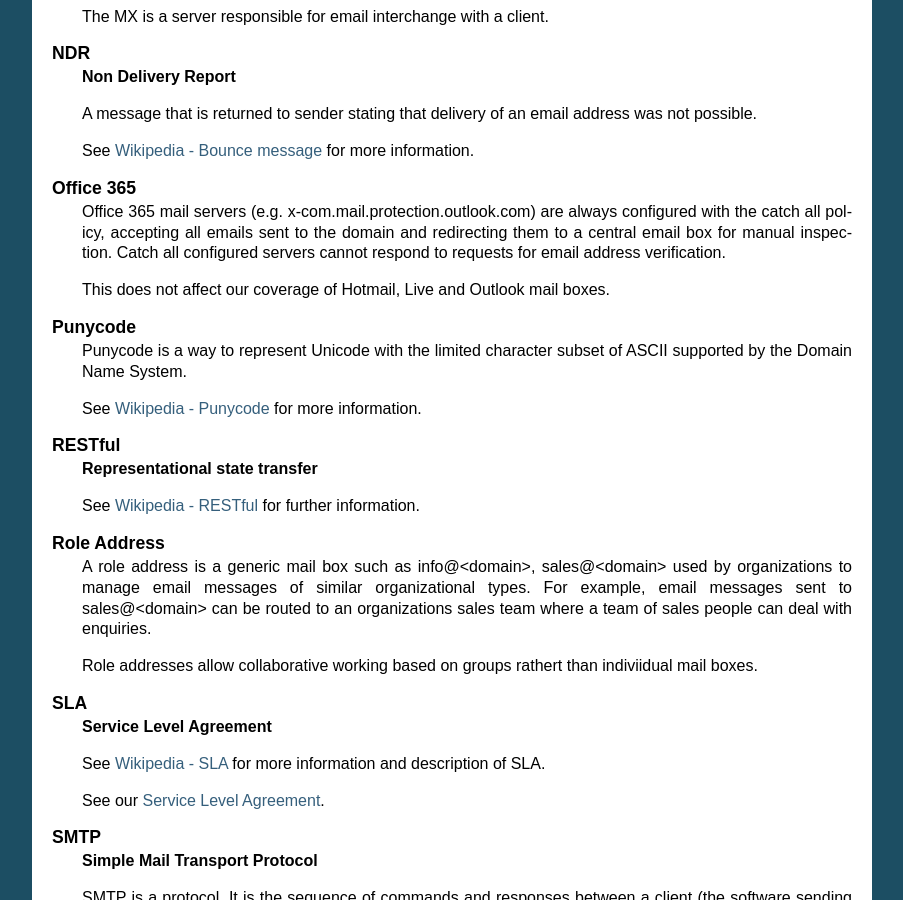
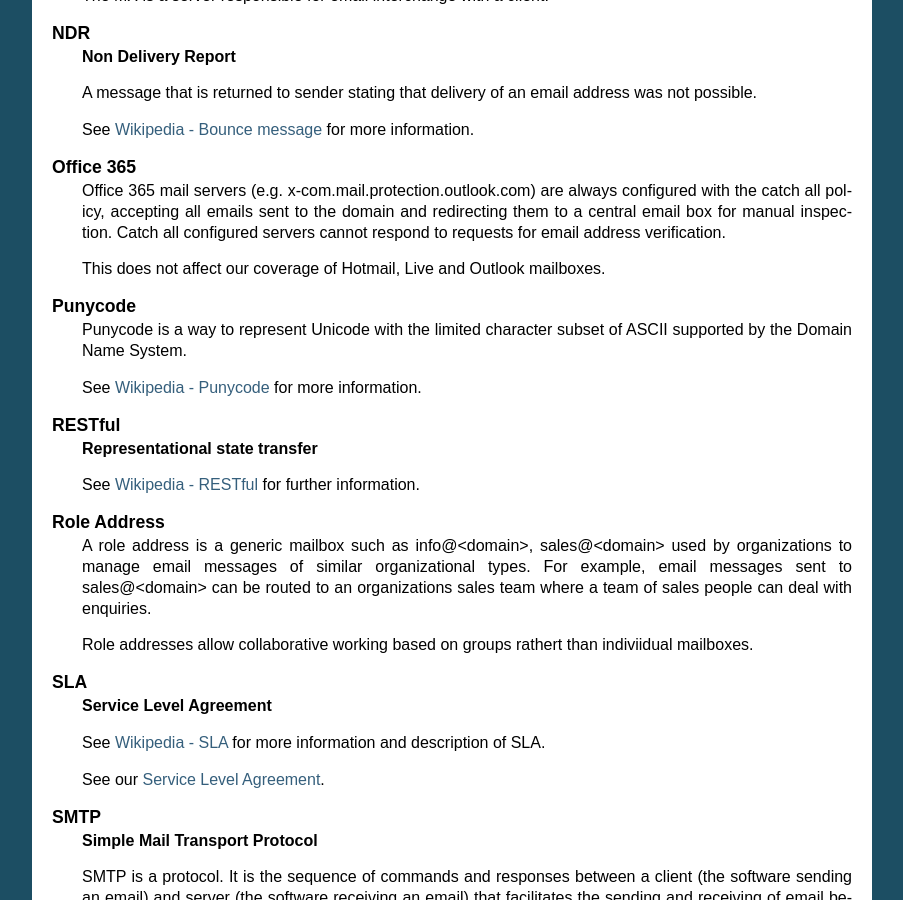
Before and after one commit to emh-Jo-Shinner/email-verify-api-docs, a Sphinx documentation site: the page built from docs/glossary.rst, in a window 1280 px wide and 900 px high, scrolled down 2690 px. Shown: the whole window, without its empty margins (198-1101 px from the left). Built offline with Sphinx 7.4.7, drawn with Linux system fonts in a browser that asks for light colours; some of the changed text lies outside the part shown.

Commit message:
Update glossary.rst

```diff
--- a/docs/glossary.rst
+++ b/docs/glossary.rst
@@ -180,7 +177,7 @@
 		to a central email box for manual inspection. Catch all configured servers cannot
 		respond to requests for email address verification.
 
-		This does not affect our coverage of Hotmail, Live and Outlook mail boxes.
+		This does not affect our coverage of Hotmail, Live and Outlook mailboxes.
 
 	Punycode
 		Punycode is a way to represent Unicode with the limited character
@@ -195,11 +192,11 @@
 		for further information.
 
 	Role Address
-		A role address is a generic mail box such as info@<domain>, sales@<domain> used by organizations to manage email messages of similar
+		A role address is a generic mailbox such as info@<domain>, sales@<domain> used by organizations to manage email messages of similar
 		organizational types. For example, email messages sent to sales@<domain> can be routed to an organizations sales team where a team of sales
 		people can deal with enquiries.
 
-		Role addresses allow collaborative working based on groups rathert than indiviidual mail boxes.
+		Role addresses allow collaborative working based on groups rathert than indiviidual mailboxes.
 
 	SLA
 		**Service Level Agreement**
```
Also changed, not shown: other parts of docs/glossary.rst (+2 -5 lines).
